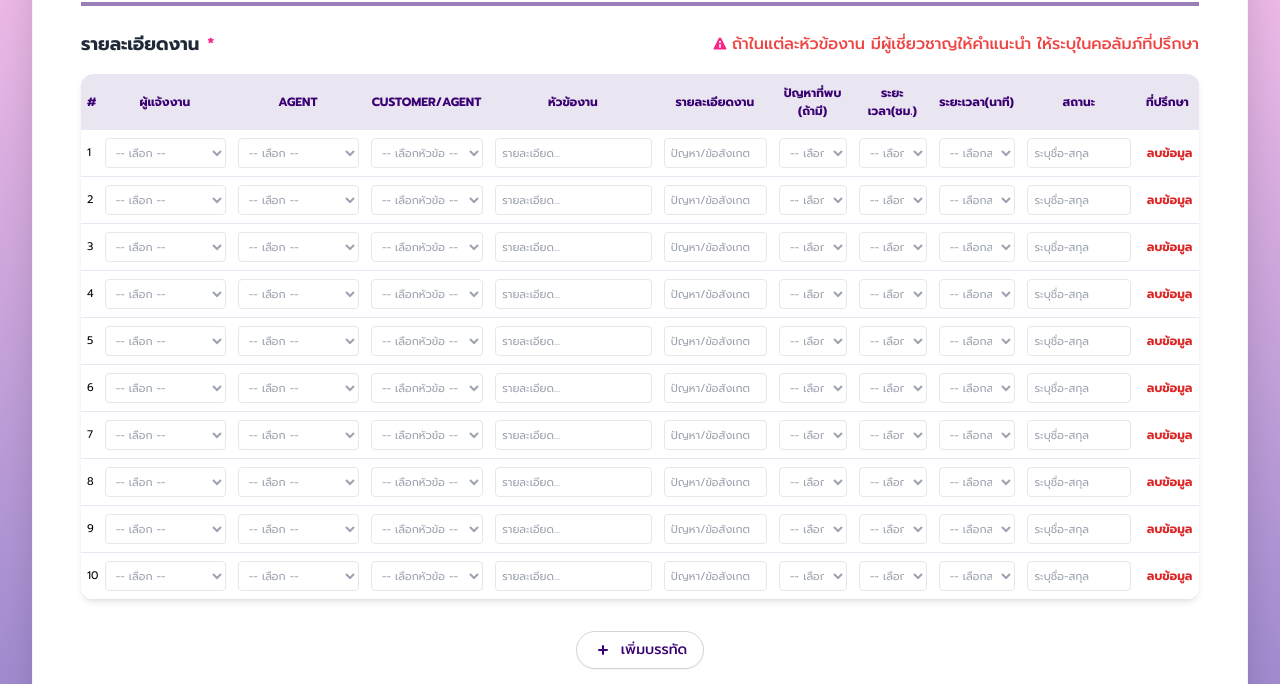
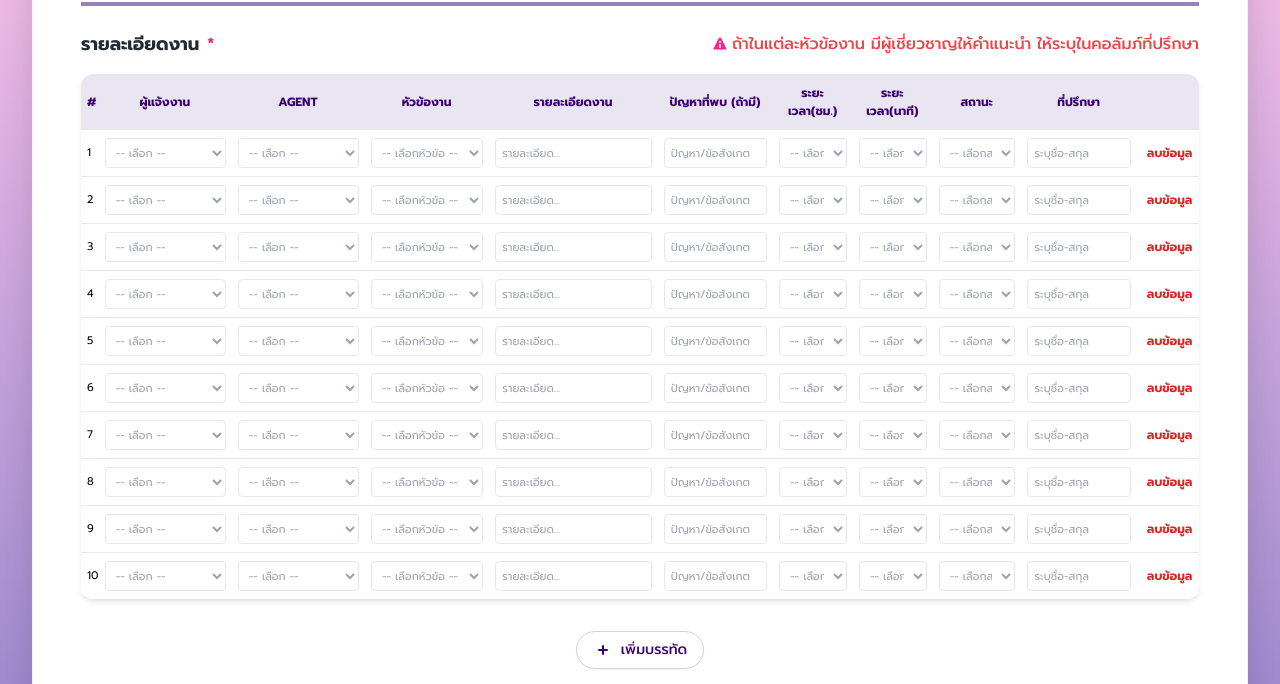
Before and after one commit to TBtax/worklog, a plain HTML site: page index.html in a window 1280 px wide. Shown: the part 116-800 px from the top of the page. Drawn offline with nearby package versions, Linux system fonts and the light colour scheme.

Commit message:
Add files via upload

```diff
--- a/index.html
+++ b/index.html
@@ -247,7 +247,7 @@
                                     <th>#</th>
                                     <th>ผู้แจ้งงาน</th>
                                     <th>Agent</th>
-                                    <th data-tableexport-msonumberformat="@">Customer/Agent</th> <th>หัวข้องาน</th>
+                                    <th data-tableexport-msonumberformat="@">หัวข้องาน</th>
                                     <th>รายละเอียดงาน</th>
                                     <th>ปัญหาที่พบ (ถ้ามี)</th>
                                     <th>ระยะเวลา(ชม.)</th>
```
